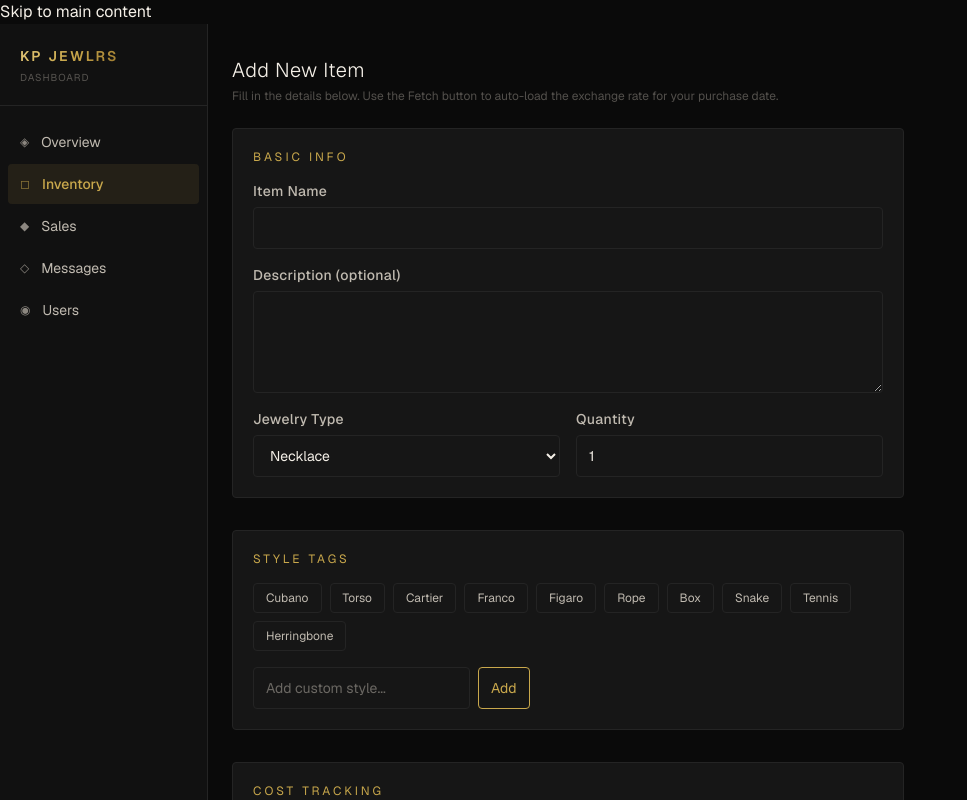
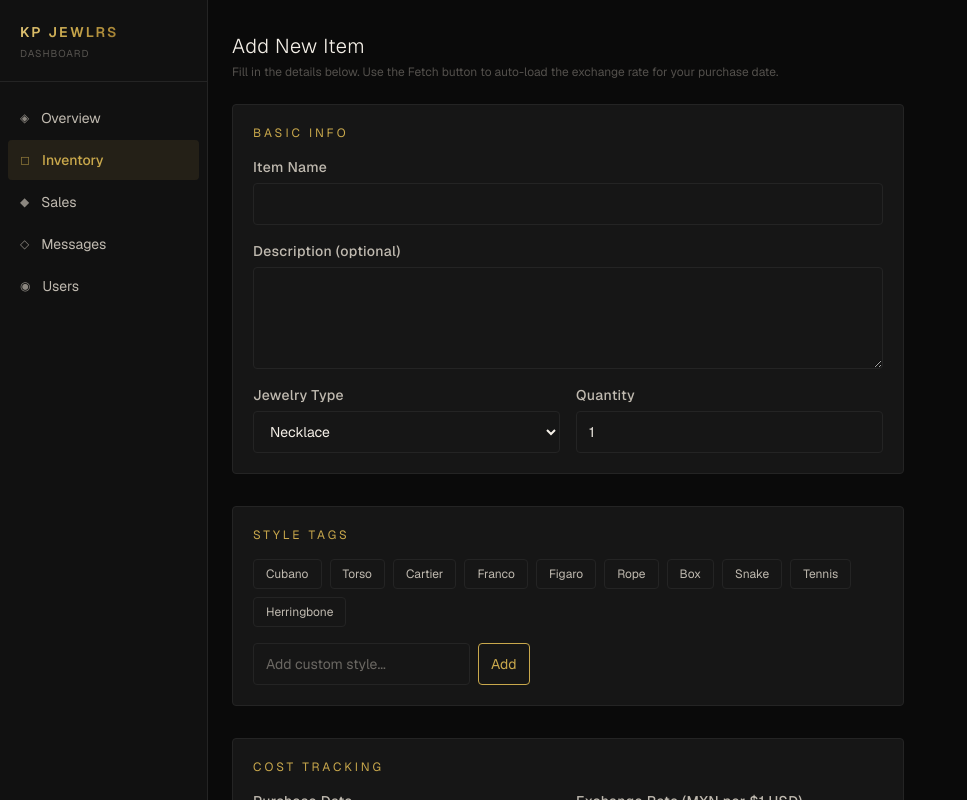
Before and after one commit to melxincognito/kp_jewelry, a Next.js app: page /dashboard/inventory/new in a window 1280 px wide. Shown: the top 800 px of the page, without its empty margins (0-967 px from the left). Built offline with nearby package versions, Linux system fonts and the light colour scheme.

Commit message:
added gold ring for keyboard users and disable animations feature

```diff
--- a/app/globals.css
+++ b/app/globals.css
@@ -79,3 +79,50 @@ body {
   height: 1px;
   background: linear-gradient(90deg, transparent, var(--gold), transparent);
 }
+
+/* ─── Accessibility ──────────────────────────────────────────────── */
+
+/* Skip to main content link — visible only on keyboard focus */
+.skip-link {
+  position: absolute;
+  top: -100%;
+  left: 1rem;
+  z-index: 9999;
+  padding: 0.5rem 1rem;
+  background: var(--gold);
+  color: var(--black);
+  font-weight: 700;
+  font-size: 0.875rem;
+  border-radius: 0 0 4px 4px;
+  text-decoration: none;
+  transition: top 0.15s;
+}
+.skip-link:focus {
+  top: 0;
+  outline: 3px solid var(--gold-dark);
+  outline-offset: 2px;
+}
+
+/* Keyboard focus rings — visible for keyboard users, hidden for mouse */
+:focus-visible {
+  outline: 2px solid var(--gold);
+  outline-offset: 3px;
+  border-radius: 2px;
+}
+
+/* Allow text resizing without breaking layout */
+html {
+  font-size: 100%; /* respects user browser font-size preference */
+}
+
+/* Reduce motion for users who prefer it */
+@media (prefers-reduced-motion: reduce) {
+  *,
+  *::before,
+  *::after {
+    animation-duration: 0.01ms !important;
+    animation-iteration-count: 1 !important;
+    transition-duration: 0.01ms !important;
+    scroll-behavior: auto !important;
+  }
+}
```
